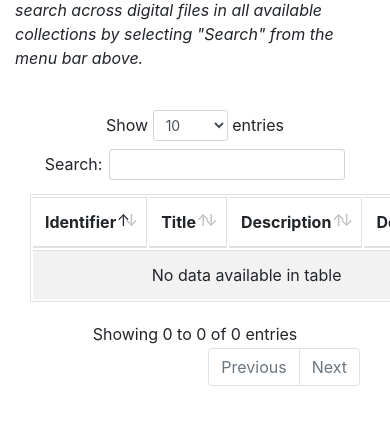
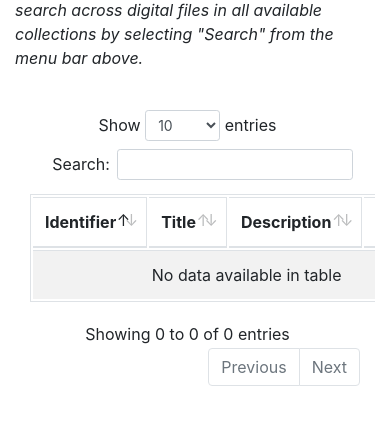
Before and after one commit to CCA-Public/scope, a Django app: page / in a window 390 px wide; the page is wider, and only the part inside the window is pictured. Shown: the part 288-713 px from the top of that part. Run offline with Django 3.2, Linux system fonts and the light colour scheme; the visitor is signed in with stand-in values (Sample User, id 1); data that the repository does not hold is empty; some libraries are stand-ins or nearby versions.

Commit message:
Implement bootstrap responsive tables

```diff
--- a/accesspoc/templates/collection.html
+++ b/accesspoc/templates/collection.html
@@ -27,6 +27,7 @@
   {% endif %}
   <h2>Folders in this collection</h2>
   <br>
+  <div class="table-responsive">
     <table class="table table-striped table-bordered table-condensed sortable" id="fancyTable">
       <tr>
         <td><strong>Identifier</strong></td>
@@ -45,4 +46,5 @@
       </tr>
     {% endfor %}
     </table>
+  </div>
 {% endblock %}
--- a/accesspoc/templates/dip.html
+++ b/accesspoc/templates/dip.html
@@ -42,6 +42,7 @@
   <br>
   <h2>Digital files in this folder</h2>
   <br>
+  <div class="table-responsive">
     <table class="table table-striped table-bordered table-condensed sortable" id="fancyTable">
       <tr>
         <td><strong>Filepath</strong></td>
@@ -60,5 +61,6 @@
       </tr>
     {% endfor %}
     </table>
+  <div class="table-responsive">
 </div>
 {% endblock %}
--- a/accesspoc/templates/home.html
+++ b/accesspoc/templates/home.html
@@ -10,6 +10,7 @@
   <h2>Collections</h2>
   <p><em>Select an archive/collection with available born-digital content from the list below, or search across digital files in all available collections by selecting "Search" from the menu bar above.</em></p>
   <br>
+  <div class="table-responsive">
     <table class="table table-striped table-bordered table-condensed sortable" id="fancyTable">
       <tr>
         <td><strong>Identifier</strong></td>
@@ -26,4 +27,5 @@
       </tr>
     {% endfor %}
     </table>
+  </div>
 {% endblock %}
--- a/accesspoc/templates/search.html
+++ b/accesspoc/templates/search.html
@@ -10,6 +10,7 @@
 {% block content %}
   <h2>Search all digital files</h2>
   <br>
+  <div class="table-responsive">
     <table class="table table-striped table-bordered table-condensed sortable" id="fancyTable">
       <tr>
         <td><strong>Filepath</strong></td>
@@ -30,4 +31,5 @@
       </tr>
     {% endfor %}
     </table>
+  </div>
 {% endblock %}
```
Lines whose indentation alone changed are shown as unchanged.
